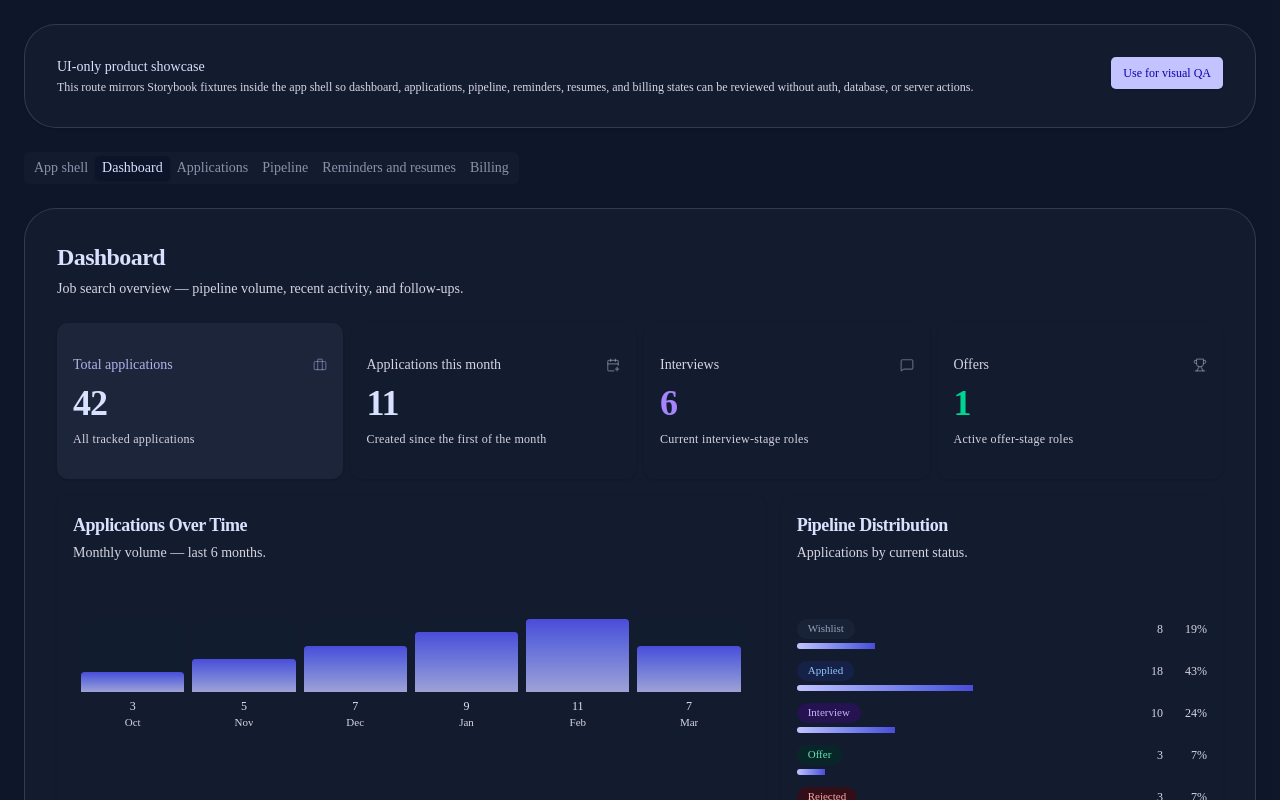
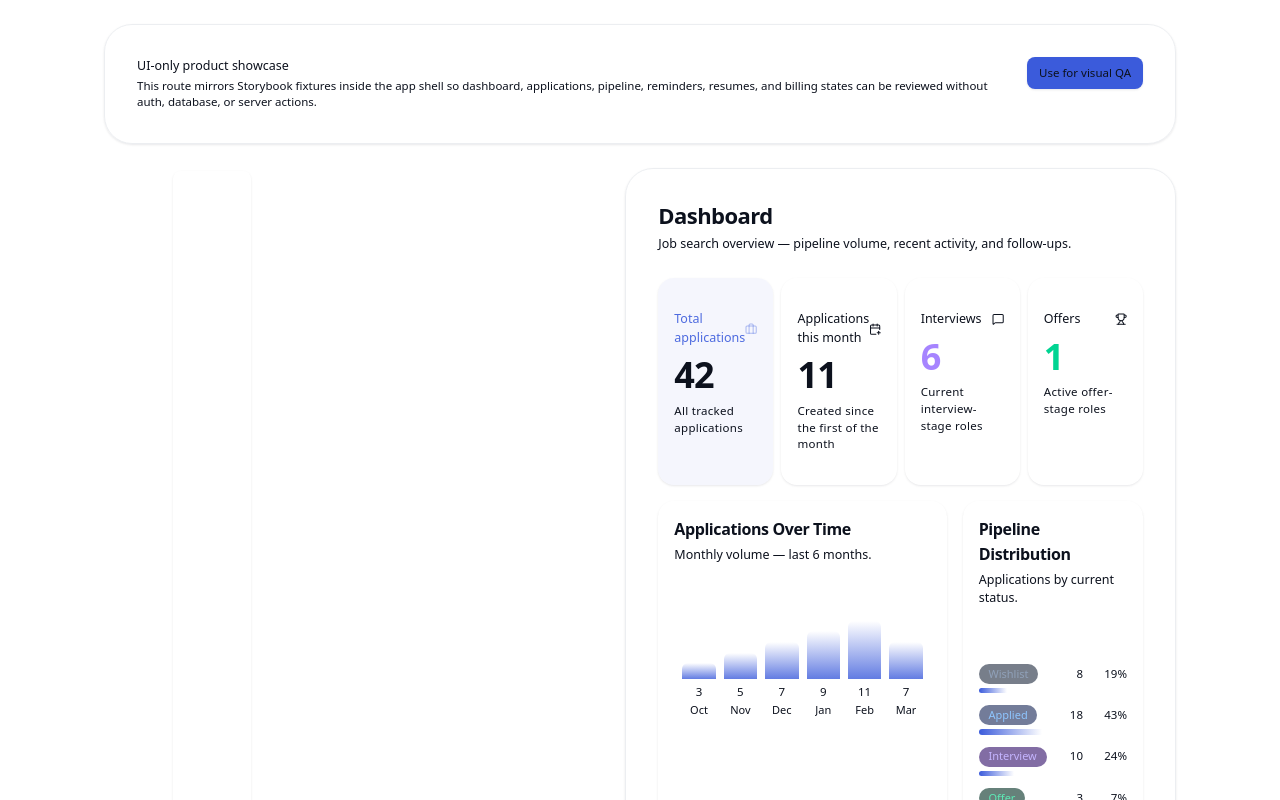
Before and after one commit to ivaiva89/devapply, a Next.js app: page /preview in a window 1280 px wide. Shown: the top 800 px of the page. Built offline with nearby package versions, Linux system fonts and the light colour scheme.

Commit message:
feat: replace globals.css with Archive design system tokens

```diff
--- a/app/globals.css
+++ b/app/globals.css
@@ -1,125 +1,317 @@
 @import "tailwindcss";
 @import "tw-animate-css";
-@import "shadcn/tailwind.css";
 
-@custom-variant dark (&:is(.dark *));
+/* =============================================================
+   DevApply — Design System v2 · Archive
+   Tokens (CSS Custom Properties)
+   ============================================================= */
 
 :root {
-  --app-font-sans:
-    var(--font-inter), ui-sans-serif, system-ui, -apple-system,
-    BlinkMacSystemFont, "Segoe UI", sans-serif;
-  --app-font-display: var(--font-manrope), ui-sans-serif, system-ui, sans-serif;
-  --app-font-label:
-    var(--font-space-grotesk), ui-sans-serif, system-ui, sans-serif;
-  --app-font-mono:
-    "SFMono-Regular", "SF Mono", ui-monospace, "Cascadia Code",
-    "Source Code Pro", Menlo, Consolas, monospace;
-  /* Background: deep atmospheric blue #0b1326 */
-  --background: 222 55% 10%;
-  --foreground: 226 90% 92%;
-  /* surface-container-low #131b2e */
-  --card: 221 42% 13%;
-  --card-foreground: 226 90% 92%;
-  /* surface-container-high #222a3d */
-  --popover: 222 28% 19%;
-  --popover-foreground: 226 90% 92%;
-  /* Electric Indigo #c0c1ff */
-  --primary: 239 100% 88%;
-  --primary-foreground: 246 100% 33%;
-  /* #4b4dd8 — for gradient CTAs */
-  --primary-container: 239 65% 57%;
-  /* surface-container-high as secondary surface */
-  --secondary: 222 28% 19%;
-  --secondary-foreground: 226 90% 92%;
-  /* Muted surfaces */
-  --muted: 221 42% 13%;
-  --muted-foreground: 249 18% 86%;
-  /* Mint Tech #4edea3 as accent */
-  --accent: 155 69% 59%;
-  --accent-foreground: 161 100% 22%;
-  --destructive: 0 72% 51%;
-  --destructive-foreground: 0 0% 100%;
-  /* Ghost borders: outline-variant #464555 */
-  --border: 244 10% 30%;
-  --input: 221 42% 13%;
-  --ring: 239 100% 88%;
-  /* Charts */
-  --chart-1: 239 100% 88%;
-  --chart-2: 155 69% 59%;
-  --chart-3: 216 41% 80%;
-  --chart-4: 222 28% 19%;
-  --chart-5: 0 72% 51%;
-  --radius: 0.375rem;
-  --header-height: 3.5rem;
-  /* Sidebar: surface-container-low */
-  --sidebar: 221 42% 13%;
-  --sidebar-foreground: 226 90% 92%;
-  --sidebar-primary: 239 100% 88%;
-  --sidebar-primary-foreground: 246 100% 33%;
-  --sidebar-accent: 222 28% 19%;
-  --sidebar-accent-foreground: 226 90% 92%;
-  --sidebar-border: 244 10% 30%;
-  --sidebar-ring: 239 100% 88%;
+  /* ---------- TYPOGRAPHY ---------- */
+  --font-sans: 'Geist', ui-sans-serif, system-ui, -apple-system, 'Segoe UI', sans-serif;
+  --font-mono: 'Geist Mono', ui-monospace, 'SF Mono', Menlo, Consolas, monospace;
+
+  /* ---------- RADIUS SCALE ---------- */
+  --radius-1: 4px;
+  --radius-2: 6px;
+  --radius-3: 8px;
+  --radius-4: 10px;
+  --radius-5: 12px;
+  --radius-6: 16px;
+
+  --radius-button: var(--radius-2);
+  --radius-input:  var(--radius-2);
+  --radius-card:   var(--radius-3);
+  --radius-chip:   999px;
+
+  /* ---------- SPACING (4px base) ---------- */
+  --space-1: 4px;
+  --space-2: 8px;
+  --space-3: 12px;
+  --space-4: 16px;
+  --space-5: 20px;
+  --space-6: 24px;
+  --space-8: 32px;
+  --space-10: 40px;
+  --space-12: 48px;
+  --space-16: 64px;
+  --space-20: 80px;
+
+  /* ---------- MOTION ---------- */
+  --ease-out:    cubic-bezier(0.16, 1, 0.3, 1);
+  --ease-in-out: cubic-bezier(0.65, 0, 0.35, 1);
+  --duration-fast: 120ms;
+  --duration-med:  200ms;
+  --duration-slow: 360ms;
 }
 
-@theme inline {
-  --color-background: hsl(var(--background));
-  --color-foreground: hsl(var(--foreground));
-  --font-sans: var(--app-font-sans);
-  --font-display: var(--app-font-display);
-  --font-label: var(--app-font-label);
-  --font-mono: var(--app-font-mono);
-  --color-sidebar-ring: hsl(var(--sidebar-ring));
-  --color-sidebar-border: hsl(var(--sidebar-border));
-  --color-sidebar-accent-foreground: hsl(var(--sidebar-accent-foreground));
-  --color-sidebar-accent: hsl(var(--sidebar-accent));
-  --color-sidebar-primary-foreground: hsl(var(--sidebar-primary-foreground));
-  --color-sidebar-primary: hsl(var(--sidebar-primary));
-  --color-sidebar-foreground: hsl(var(--sidebar-foreground));
-  --color-sidebar: hsl(var(--sidebar));
-  --color-chart-5: hsl(var(--chart-5));
-  --color-chart-4: hsl(var(--chart-4));
-  --color-chart-3: hsl(var(--chart-3));
-  --color-chart-2: hsl(var(--chart-2));
-  --color-chart-1: hsl(var(--chart-1));
-  --sidebar-width: 16rem;
-  --sidebar-width-icon: 3rem;
-  --color-ring: hsl(var(--ring));
-  --color-input: hsl(var(--input));
-  --color-border: hsl(var(--border));
-  --color-destructive: hsl(var(--destructive));
-  --color-accent-foreground: hsl(var(--accent-foreground));
-  --color-accent: hsl(var(--accent));
-  --color-muted-foreground: hsl(var(--muted-foreground));
-  --color-muted: hsl(var(--muted));
-  --color-secondary-foreground: hsl(var(--secondary-foreground));
-  --color-secondary: hsl(var(--secondary));
-  --color-primary-foreground: hsl(var(--primary-foreground));
-  --color-primary: hsl(var(--primary));
-  --color-primary-container: hsl(var(--primary-container));
-  --color-popover-foreground: hsl(var(--popover-foreground));
-  --color-popover: hsl(var(--popover));
-  --color-card-foreground: hsl(var(--card-foreground));
-  --color-card: hsl(var(--card));
-  --radius-sm: calc(var(--radius) * 0.6);
-  --radius-md: calc(var(--radius) * 0.8);
-  --radius-lg: var(--radius);
-  --radius-xl: calc(var(--radius) * 1.4);
-  --radius-2xl: calc(var(--radius) * 1.8);
-  --radius-3xl: calc(var(--radius) * 2.2);
-  --radius-4xl: calc(var(--radius) * 2.6);
+/* ============= LIGHT MODE (default) ============= */
+:root,
+[data-theme="light"] {
+  --canvas:     #ffffff;
+  --surface:    #ffffff;
+  --surface-1:  #fafbfc;
+  --surface-2:  #f3f5f8;
+  --surface-3:  #e8ebf0;
+
+  --border:        #e4e7ec;
+  --border-strong: #d0d5dd;
+
+  --text:    #0c111d;
+  --text-2:  #475467;
+  --text-3:  #667085;
+  --text-4:  #98a2b3;
+
+  --primary:        #3b5bdb;
+  --primary-hover:  #364fc7;
+  --primary-soft:   #eef0fc;
+  --primary-on:     #ffffff;
+
+  --accent:         #0d9488;
+  --accent-soft:    #e6f4f1;
+
+  --success:        #15803d;
+  --success-soft:   #ecfdf5;
+
+  --warning:        #d97706;
+  --warning-soft:   #fff7ed;
+
+  --danger:         #dc2626;
+  --danger-soft:    #fef2f2;
+
+  --info:           #0369a1;
+  --info-soft:      #eff6ff;
+
+  --focus: var(--primary);
+
+  --shadow-xs: 0 1px 2px rgba(16,24,40,0.04);
+  --shadow-sm: 0 1px 3px rgba(16,24,40,0.06), 0 1px 2px rgba(16,24,40,0.04);
+  --shadow-md: 0 4px 12px rgba(16,24,40,0.08), 0 2px 4px rgba(16,24,40,0.04);
+  --shadow-lg: 0 12px 32px rgba(16,24,40,0.10);
 }
 
-* {
-  box-sizing: border-box;
+/* ============= DARK MODE ============= */
+[data-theme="dark"],
+.dark {
+  --canvas:     #0b0d12;
+  --surface:    #0d1017;
+  --surface-1:  #12151c;
+  --surface-2:  #171b24;
+  --surface-3:  #1d222d;
+
+  --border:        #232834;
+  --border-strong: #30374a;
+
+  --text:    #e6eaf2;
+  --text-2:  #a1a8b8;
+  --text-3:  #7d869c;
+  --text-4:  #5a6478;
+
+  --primary:        #7c8cf0;
+  --primary-hover:  #8d9cf4;
+  --primary-soft:   rgba(124,140,240,0.12);
+  --primary-on:     #0b0d12;
+
+  --accent:         #2dd4bf;
+  --accent-soft:    rgba(45,212,191,0.12);
+
+  --success:        #4ade80;
+  --success-soft:   rgba(74,222,128,0.12);
+
+  --warning:        #fbbf24;
+  --warning-soft:   rgba(251,191,36,0.12);
+
+  --danger:         #f87171;
+  --danger-soft:    rgba(248,113,113,0.12);
+
+  --info:           #60a5fa;
+  --info-soft:      rgba(96,165,250,0.12);
+
+  --focus: var(--primary);
+
+  --shadow-xs: 0 1px 2px rgba(0,0,0,0.4);
+  --shadow-sm: 0 1px 3px rgba(0,0,0,0.5);
+  --shadow-md: 0 4px 12px rgba(0,0,0,0.5);
+  --shadow-lg: 0 12px 32px rgba(0,0,0,0.6);
 }
+
+/* ============= SYSTEM PREFERENCE FALLBACK ============= */
+@media (prefers-color-scheme: dark) {
+  :root:not([data-theme]) {
+    --canvas:     #0b0d12;
+    --surface:    #0d1017;
+    --surface-1:  #12151c;
+    --surface-2:  #171b24;
+    --surface-3:  #1d222d;
+    --border:        #232834;
+    --border-strong: #30374a;
+    --text:    #e6eaf2;
+    --text-2:  #a1a8b8;
+    --text-3:  #7d869c;
+    --text-4:  #5a6478;
+    --primary:        #7c8cf0;
+    --primary-hover:  #8d9cf4;
+    --primary-soft:   rgba(124,140,240,0.12);
+    --primary-on:     #0b0d12;
+    --accent:         #2dd4bf;
+    --accent-soft:    rgba(45,212,191,0.12);
+    --success:        #4ade80;
+    --success-soft:   rgba(74,222,128,0.12);
+    --warning:        #fbbf24;
+    --warning-soft:   rgba(251,191,36,0.12);
+    --danger:         #f87171;
+    --danger-soft:    rgba(248,113,113,0.12);
+    --info:           #60a5fa;
+    --info-soft:      rgba(96,165,250,0.12);
+    --shadow-xs: 0 1px 2px rgba(0,0,0,0.4);
+    --shadow-sm: 0 1px 3px rgba(0,0,0,0.5);
+    --shadow-md: 0 4px 12px rgba(0,0,0,0.5);
+    --shadow-lg: 0 12px 32px rgba(0,0,0,0.6);
+  }
+}
+
+/* ============= TAILWIND v4 THEME MAPPING ============= */
+@theme {
+  /* Colors */
+  --color-canvas:    var(--canvas);
+  --color-surface:   var(--surface);
+  --color-surface-1: var(--surface-1);
+  --color-surface-2: var(--surface-2);
+  --color-surface-3: var(--surface-3);
+
+  --color-border:        var(--border);
+  --color-border-strong: var(--border-strong);
+
+  --color-text:   var(--text);
+  --color-text-2: var(--text-2);
+  --color-text-3: var(--text-3);
+  --color-text-4: var(--text-4);
+
+  --color-primary:       var(--primary);
+  --color-primary-hover: var(--primary-hover);
+  --color-primary-soft:  var(--primary-soft);
+  --color-primary-on:    var(--primary-on);
+
+  --color-accent:      var(--accent);
+  --color-accent-soft: var(--accent-soft);
+
+  --color-success:      var(--success);
+  --color-success-soft: var(--success-soft);
+
+  --color-warning:      var(--warning);
+  --color-warning-soft: var(--warning-soft);
+
+  --color-danger:      var(--danger);
+  --color-danger-soft: var(--danger-soft);
+
+  --color-info:      var(--info);
+  --color-info-soft: var(--info-soft);
+
+  /* Typography */
+  --font-sans: var(--font-sans);
+  --font-mono: var(--font-mono);
+
+  --text-2xs: 10.5px;
+  --text-2xs--line-height: 1.4;
+  --text-xs: 11.5px;
+  --text-xs--line-height: 1.45;
+  --text-sm: 12.5px;
+  --text-sm--line-height: 1.5;
+  --text-base: 14px;
+  --text-base--line-height: 1.5;
+  --text-md: 15px;
+  --text-md--line-height: 1.55;
+  --text-lg: 16px;
+  --text-lg--line-height: 1.55;
+  --text-xl: 18px;
+  --text-xl--line-height: 1.4;
+  --text-2xl: 22px;
+  --text-2xl--line-height: 1.3;
+  --text-2xl--letter-spacing: -0.015em;
+  --text-3xl: 28px;
+  --text-3xl--line-height: 1.2;
+  --text-3xl--letter-spacing: -0.02em;
+  --text-4xl: 36px;
+  --text-4xl--line-height: 1.1;
+  --text-4xl--letter-spacing: -0.025em;
+  --text-5xl: 48px;
+  --text-5xl--line-height: 1.05;
+  --text-5xl--letter-spacing: -0.03em;
+  --text-6xl: 64px;
+  --text-6xl--line-height: 1.02;
+  --text-6xl--letter-spacing: -0.035em;
+
+  /* Radius */
+  --radius-xs:     var(--radius-1);
+  --radius-sm:     var(--radius-2);
+  --radius:        var(--radius-3);
+  --radius-md:     var(--radius-3);
+  --radius-lg:     var(--radius-4);
+  --radius-xl:     var(--radius-5);
+  --radius-2xl:    var(--radius-6);
+  --radius-button: var(--radius-button);
+  --radius-input:  var(--radius-input);
+  --radius-card:   var(--radius-card);
+  --radius-chip:   var(--radius-chip);
+  --radius-full:   999px;
+
+  /* Spacing */
+  --spacing-1:  var(--space-1);
+  --spacing-2:  var(--space-2);
+  --spacing-3:  var(--space-3);
+  --spacing-4:  var(--space-4);
+  --spacing-5:  var(--space-5);
+  --spacing-6:  var(--space-6);
+  --spacing-8:  var(--space-8);
+  --spacing-10: var(--space-10);
+  --spacing-12: var(--space-12);
+  --spacing-16: var(--space-16);
+  --spacing-20: var(--space-20);
+
+  /* Shadows */
+  --shadow-xs:      var(--shadow-xs);
+  --shadow-sm:      var(--shadow-sm);
+  --shadow:         var(--shadow-sm);
+  --shadow-md:      var(--shadow-md);
+  --shadow-lg:      var(--shadow-lg);
+
+  /* Motion */
+  --ease-out:    var(--ease-out);
+  --ease-in-out: var(--ease-in-out);
+  --duration-fast: var(--duration-fast);
+  --duration-med:  var(--duration-med);
+  --duration-slow: var(--duration-slow);
+
+  /* Keyframes */
+  --animate-cardIn:    cardIn 200ms var(--ease-out) both;
+  --animate-dropFlash: dropFlash 1.2s var(--ease-out);
+
+  @keyframes cardIn {
+    from { opacity: 0; transform: translateY(6px) scale(0.995); }
+    to   { opacity: 1; transform: none; }
+  }
+
+  @keyframes dropFlash {
+    from { background-color: var(--primary-soft); }
+    to   { background-color: transparent; }
+  }
+}
+
+/* ============= BASE STYLES ============= */
+*, *::before, *::after { box-sizing: border-box; }
 
 html {
   scroll-behavior: smooth;
 }
 
-body {
-  font-family: var(--app-font-sans);
+html, body {
+  font-family: var(--font-sans);
+  font-size: 14px;
+  line-height: 1.5;
+  color: var(--text);
+  background: var(--canvas);
+  -webkit-font-smoothing: antialiased;
+  -moz-osx-font-smoothing: grayscale;
 }
 
 a {
@@ -127,48 +319,18 @@ a {
   text-decoration: none;
 }
 
-.dark {
-  --background: 222 55% 10%;
-  --foreground: 226 90% 92%;
-  --card: 221 42% 13%;
-  --card-foreground: 226 90% 92%;
-  --popover: 222 28% 19%;
-  --popover-foreground: 226 90% 92%;
-  --primary: 239 100% 88%;
-  --primary-foreground: 246 100% 33%;
-  --primary-container: 239 65% 57%;
-  --secondary: 222 28% 19%;
-  --secondary-foreground: 226 90% 92%;
-  --muted: 221 42% 13%;
-  --muted-foreground: 249 18% 86%;
-  --accent: 155 69% 59%;
-  --accent-foreground: 161 100% 22%;
-  --border: 244 10% 30%;
-  --input: 221 42% 13%;
-  --ring: 239 100% 88%;
-  --chart-1: 239 100% 88%;
-  --chart-2: 155 69% 59%;
-  --chart-3: 216 41% 80%;
-  --chart-4: 222 28% 19%;
-  --chart-5: 0 72% 51%;
-  --sidebar: 221 42% 13%;
-  --sidebar-foreground: 226 90% 92%;
-  --sidebar-primary: 239 100% 88%;
-  --sidebar-primary-foreground: 246 100% 33%;
-  --sidebar-accent: 222 28% 19%;
-  --sidebar-accent-foreground: 226 90% 92%;
-  --sidebar-border: 244 10% 30%;
-  --sidebar-ring: 239 100% 88%;
+.mono, code, kbd, pre, samp { font-family: var(--font-mono); }
+.tabular { font-variant-numeric: tabular-nums; }
+
+:focus-visible {
+  outline: 2px solid var(--focus);
+  outline-offset: 2px;
+  border-radius: var(--radius-2);
 }
 
-@layer base {
-  * {
-    @apply border-border outline-ring/50;
-  }
-  body {
-    @apply bg-background text-foreground;
-  }
-  html {
-    @apply font-sans;
+@media (prefers-reduced-motion: reduce) {
+  *, *::before, *::after {
+    animation-duration: 0.001ms !important;
+    transition-duration: 0.001ms !important;
   }
 }
```
